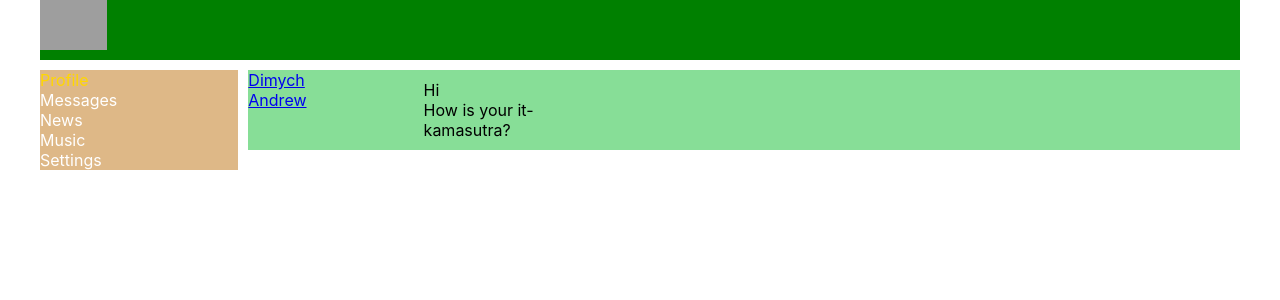
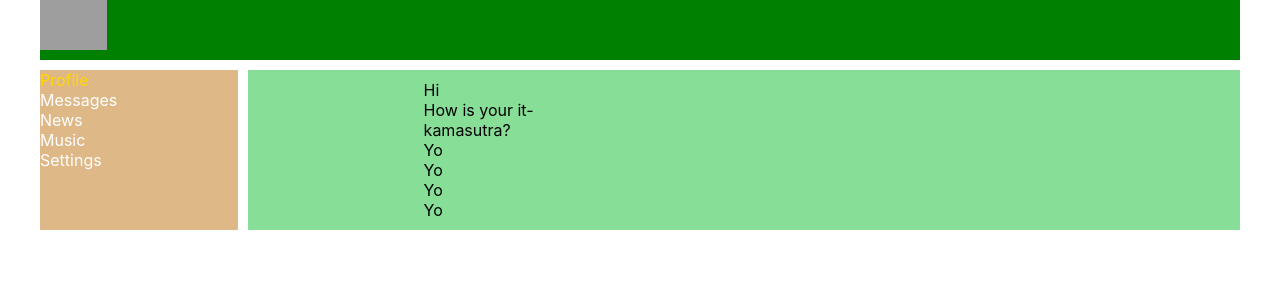
Before and after one commit to evgenypihnastyi/react-project, a React (Vite) app: page /dialogs in a window 1280 px wide. Shown: the top 300 px of the page. Built offline with nearby package versions, Linux system fonts and the light colour scheme; grey boxes are pictures that could not be loaded; the HTML template or start-up script is replaced by a standard one.

Commit message:
Task-025 Added an array of message components for displaying messages.

```diff
--- a/src/components/Dialogs/Dialogs.jsx
+++ b/src/components/Dialogs/Dialogs.jsx
@@ -10,42 +10,38 @@ const DialogItem = (props) => {
 
 
 const Message = (props) => {
-  return <div className={s.dialogs}>{props.message}</div>
+    return <div className={s.dialogs}>{props.message}</div>
 }
 const Dialogs = (props) => {
-    let dialogsData = [
-        {id: 1, name: "Dimych"},
-        {id: 2, name: "Andrew"},
-        {id: 3, name: "Sveta"},
-        {id: 4, name: "Sasha"},
-        {id: 5, name: "Viktor"},
-        {id: 6, name: "Valera"}
+    let dialogs = [
+        { id: 1, name: "Dimych" },
+        { id: 2, name: "Andrew" },
+        { id: 3, name: "Sveta" },
+        { id: 4, name: "Sasha" },
+        { id: 5, name: "Viktor" },
+        { id: 6, name: "Valera" }
     ]
 
-    console.log("Value of 1 item =",  dialogsData[1])
+    let messages = [
+        { id: 1, message: "Hi" },
+        { id: 2, message: "How is your it-kamasutra?" },
+        { id: 3, message: "Yo" },
+        { id: 4, message: "Yo" },
+        { id: 5, message: "Yo" },
+        { id: 6, message: "Yo" }
+    ]
 
-    let messagesData = [
-        {id: 1, message: "Hi"},
-        {id: 2, message: "How is your it-kamasutra?"},
-        {id: 3, message: "Yo"},
-        {id: 4, message: "Yo"},
-        {id: 5, message: "Yo"},
-        {id: 6, message: "Yo"}
-    ]
+
+    let dialogsElements = dialogs.map(d => <DialogItem name={dialogs.name} id={dialogs.id} />)
+    let messagesElements = messages.map(m => <Message message={m.message} />)
 
     return (
         <div className={s.dialogs}>
             <div className={s.dialogsitems}>
-                <DialogItem name={dialogsData[0].name} id={dialogsData[0].id} />
-                <DialogItem name={dialogsData[1].name} id={dialogsData[1].id} />
-
+                {dialogsElements}
             </div>
-
-
             <div className={s.messages}>
-                <Message message={messagesData [0].message}/>
-                <Message message={messagesData [1].message}/>
-
+                {messagesElements}
             </div>
         </div >
     )
--- a/src/components/Dialogs/Dialogs.module.css
+++ b/src/components/Dialogs/Dialogs.module.css
@@ -6,6 +6,7 @@
 
 .dialogsitems .dialogs {
     padding: 10px;
+    color: white;
 }
 
 .dialogsitems .active {
@@ -15,4 +16,6 @@
     padding: 10px;
 }
 
-.messages .messages {}
+.messages .messages {
+    color: white;
+}
--- a/src/components/Profile/MyPosts/MyPosts.jsx
+++ b/src/components/Profile/MyPosts/MyPosts.jsx
@@ -3,15 +3,19 @@ import Post from './Post/Post';
 
 const MyPosts = (props) => {
 
-      let postData = [
-        {id: 1, messeage: "Hi, how are yuo?", likesCount: 12},
-        {id: 2, messeage: "It\'s my first post", likesCount: 11},
+  let post = [
+    { id: 1, messeage: "Hi, how are yuo?", likesCount: 12 },
+    { id: 2, messeage: "It\'s my first post", likesCount: 11 },
+    { id: 3, messeage: "Blabla", likesCount: 11 },
+    { id: 4, messeage: "Dada", likesCount: 11 },
 
-    ]
+  ]
+  let posteElement =
+    post.map(p => <Post message={p.message} likesCount={p.likesCount} />)
 
   return (
     <div className={s.postsBlock}>
-     <h3> My posts</h3>
+      <h3> My posts</h3>
       <div>
         <textarea></textarea>
       </div>
@@ -19,8 +23,7 @@ const MyPosts = (props) => {
         <button>Add post</button>
       </div>
       <div className={s.posts}>
-        <Post message={postData[0].message} likesCount={postData [0].likesCount}/>
-        <Post message={postData[1].message} likesCount={postData [1].likesCount}/>
+        {posteElement}
       </div>
     </div>
   )
```
